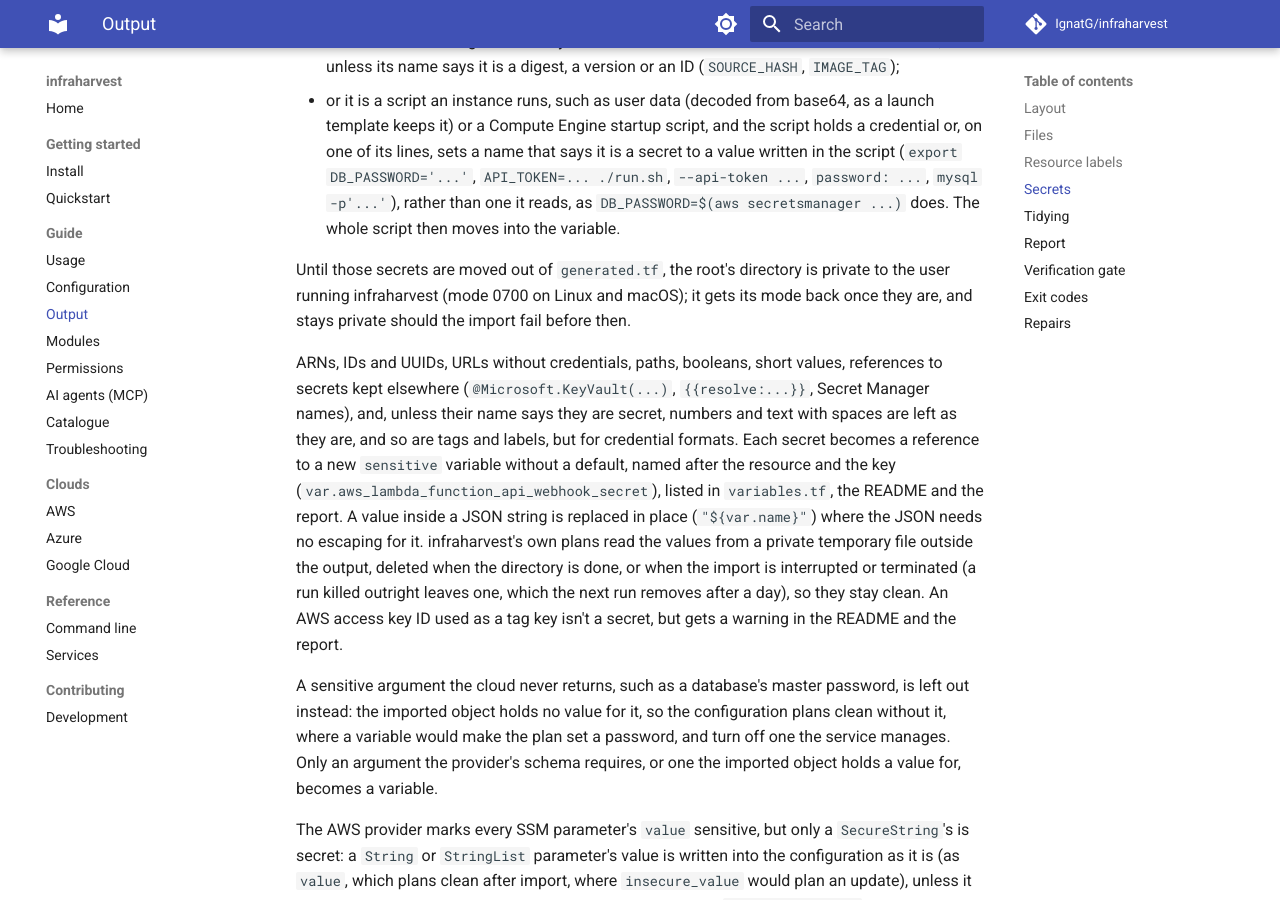
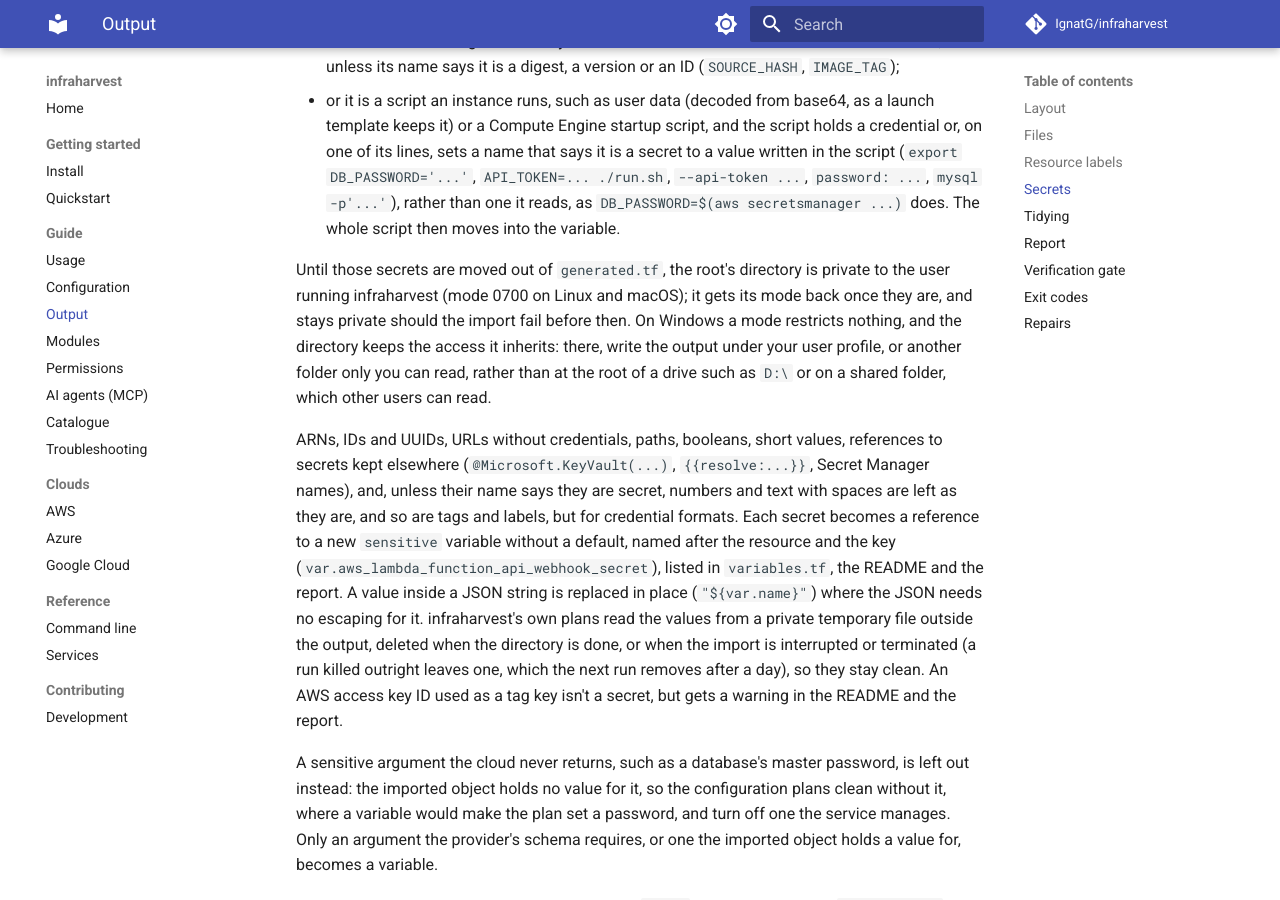
Before and after one commit to IgnatG/infraharvest, an MkDocs documentation site: the page built from docs/output.md, in a window 1280 px wide and 900 px high, scrolled down 3044 px. Built offline with MkDocs 1.6.1 and Material for MkDocs 9.7.7, drawn with Linux system fonts in a browser that asks for light colours; comment, search, counter and statistics services are not loaded.

Commit message:
docs(output): say that the private output directory isn't private on Windows
Generate makes the root's directory mode 0700 until the literal secrets
are moved out of generated.tf, but on Windows os.Chmod only toggles the
read-only attribute and the directory keeps its inherited ACL, so under a
drive root or a shared folder other users can read the plaintext while
it is there, or after a failed import. Say so, and where to write the
output instead.

```diff
--- a/docs/output.md
+++ b/docs/output.md
@@ -42,7 +42,7 @@ infraharvest never writes a secret value into its output: not into the configura
 - or it is random enough to be a key: 20 or more characters of hex or mixed-case base64, unless its name says it is a digest, a version or an ID (`SOURCE_HASH`, `IMAGE_TAG`);
 - or it is a script an instance runs, such as user data (decoded from base64, as a launch template keeps it) or a Compute Engine startup script, and the script holds a credential or, on one of its lines, sets a name that says it is a secret to a value written in the script (`export DB_PASSWORD='...'`, `API_TOKEN=... ./run.sh`, `--api-token ...`, `password: ...`, `mysql -p'...'`), rather than one it reads, as `DB_PASSWORD=$(aws secretsmanager ...)` does. The whole script then moves into the variable.
 
-Until those secrets are moved out of `generated.tf`, the root's directory is private to the user running infraharvest (mode 0700 on Linux and macOS); it gets its mode back once they are, and stays private should the import fail before then.
+Until those secrets are moved out of `generated.tf`, the root's directory is private to the user running infraharvest (mode 0700 on Linux and macOS); it gets its mode back once they are, and stays private should the import fail before then. On Windows a mode restricts nothing, and the directory keeps the access it inherits: there, write the output under your user profile, or another folder only you can read, rather than at the root of a drive such as `D:\` or on a shared folder, which other users can read.
 
 ARNs, IDs and UUIDs, URLs without credentials, paths, booleans, short values, references to secrets kept elsewhere (`@Microsoft.KeyVault(...)`, `{{resolve:...}}`, Secret Manager names), and, unless their name says they are secret, numbers and text with spaces are left as they are, and so are tags and labels, but for credential formats. Each secret becomes a reference to a new `sensitive` variable without a default, named after the resource and the key (`var.aws_lambda_function_api_webhook_secret`), listed in `variables.tf`, the README and the report. A value inside a JSON string is replaced in place (`"${var.name}"`) where the JSON needs no escaping for it. infraharvest's own plans read the values from a private temporary file outside the output, deleted when the directory is done, or when the import is interrupted or terminated (a run killed outright leaves one, which the next run removes after a day), so they stay clean. An AWS access key ID used as a tag key isn't a secret, but gets a warning in the README and the report.
 
```
